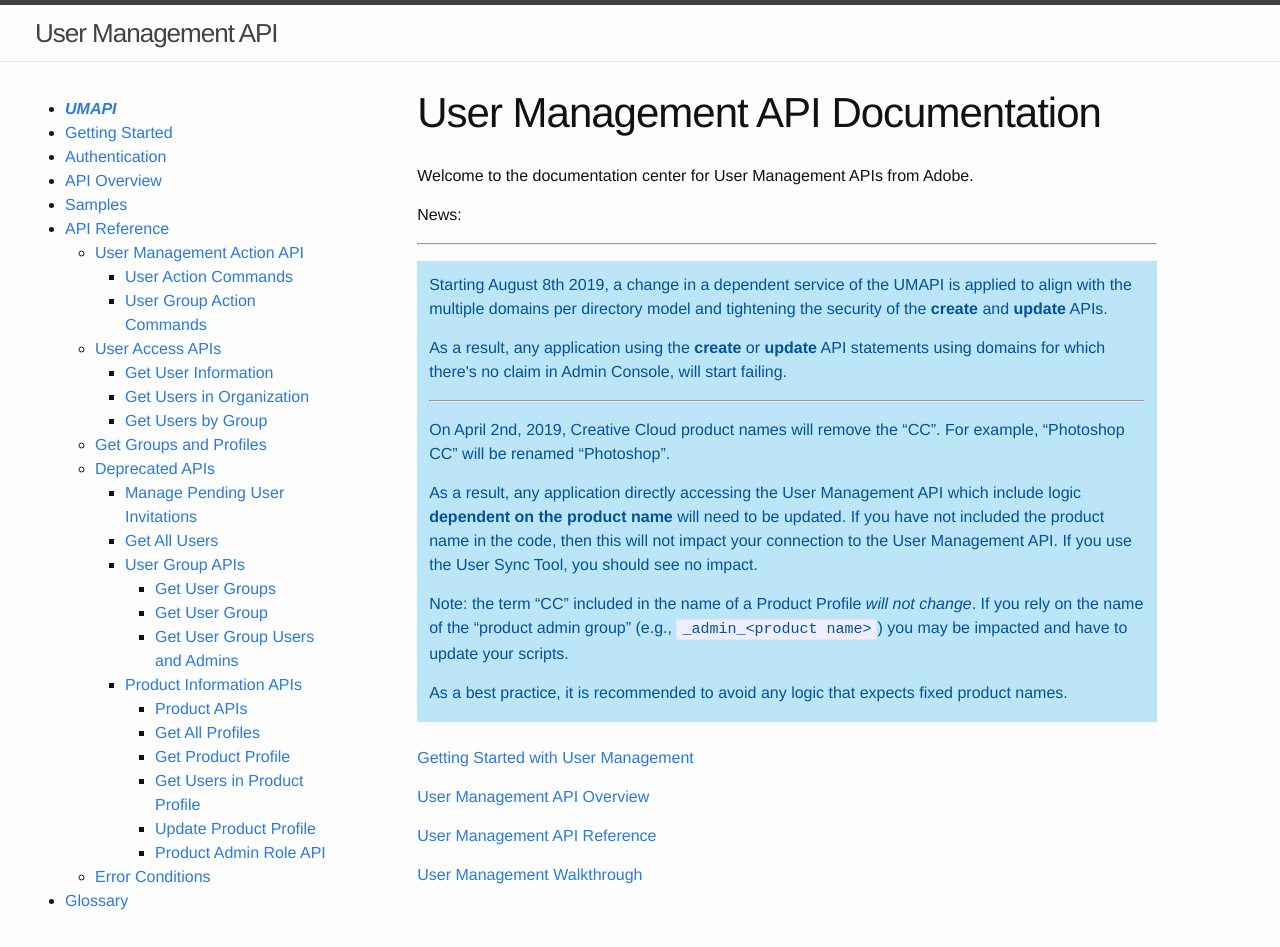
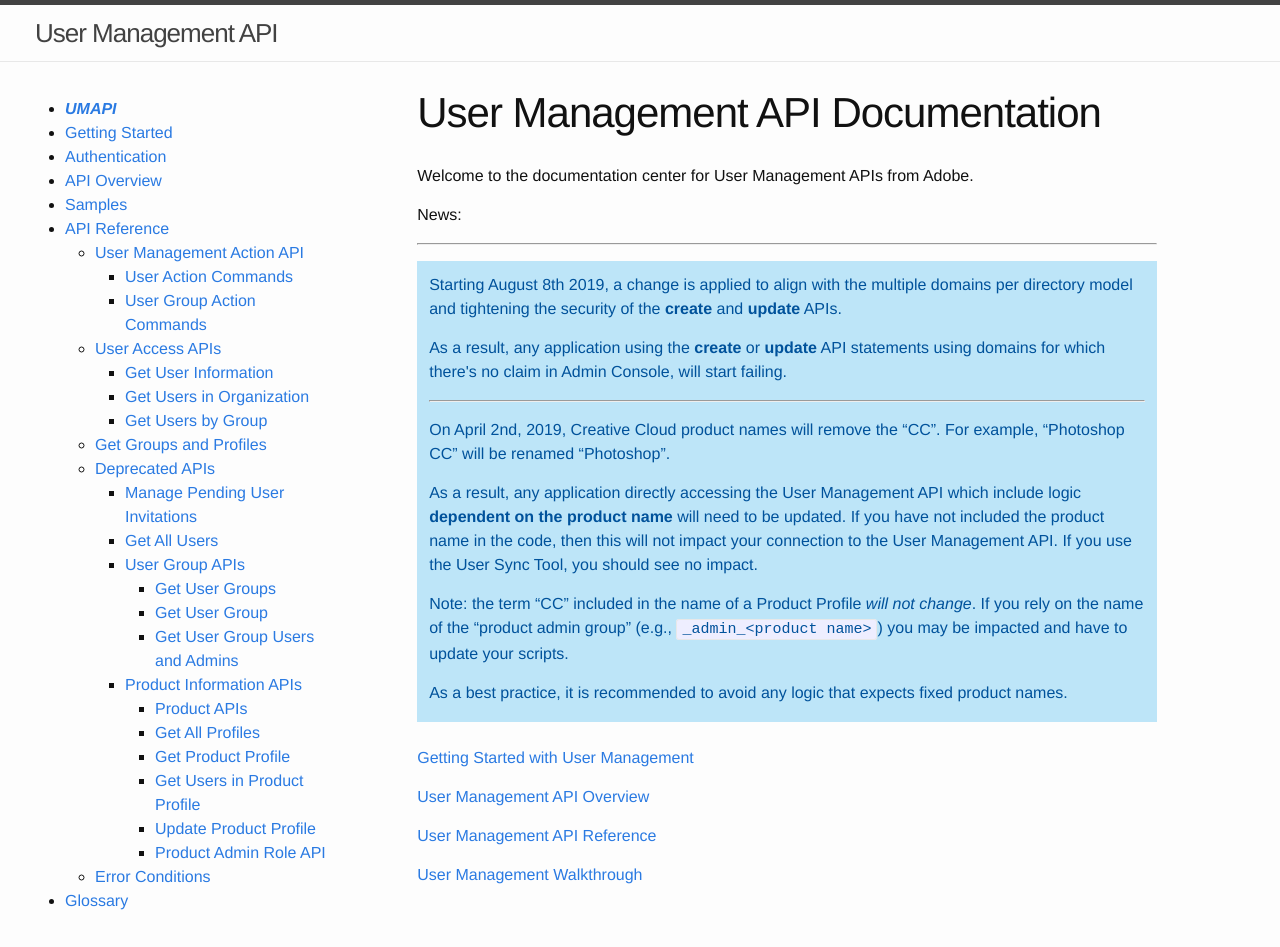
Before and after one commit to adobe-apiplatform/umapi-documentation, a Jekyll site: the page built from docs/en/index.md, in a window 1280 px wide and 947 px high. Built offline with Jekyll 4.4.1, drawn with Linux system fonts in a browser that asks for light colours.

Commit message:
Update index.md

```diff
--- a/docs/en/index.md
+++ b/docs/en/index.md
@@ -12,7 +12,7 @@
 News:
 <hr class="api-ref-rule">
 <div class="isa_info">
-<p>Starting August 8th 2019, a change in a dependent service of the UMAPI is applied to align with the multiple domains per directory model and tightening the security of the <strong>create</strong> and <strong>update</strong> APIs.</p>
+<p>Starting August 8th 2019, a change is applied to align with the multiple domains per directory model and tightening the security of the <strong>create</strong> and <strong>update</strong> APIs.</p>
 <p>As a result, any application using the <strong>create</strong> or <strong>update</strong> API statements using domains for which there's no claim in Admin Console, will start failing.</p>
 <hr class="api-ref-rule">
 <p>On April 2nd, 2019, Creative Cloud product names will remove the “CC”. For example, “Photoshop CC” will be renamed “Photoshop”.</p>
```
